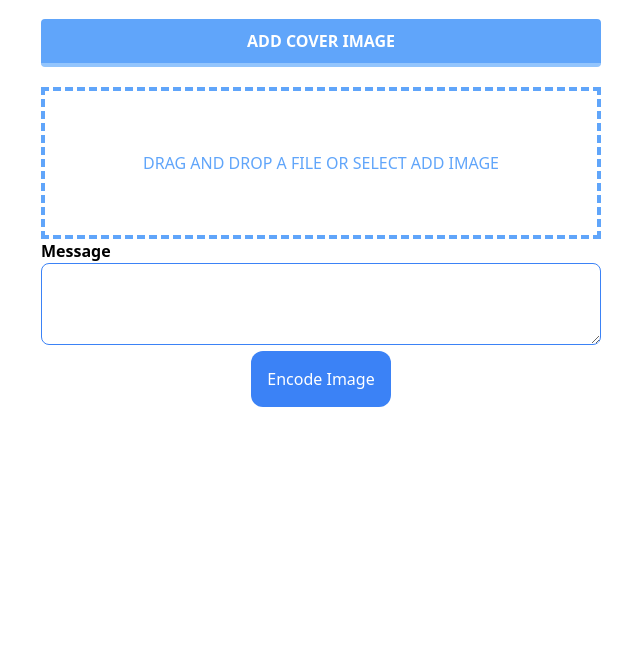
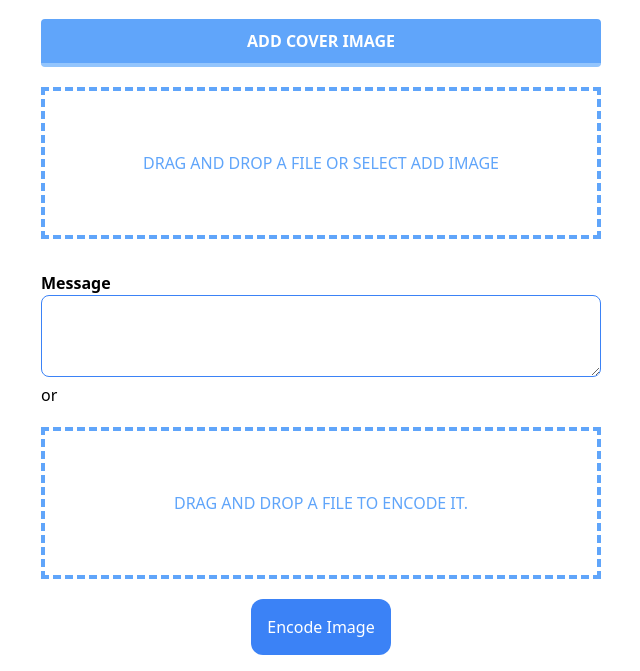
Before and after one commit to Fredpwol/Image-Steg, a Flask app: page / in a window 1280 px wide. Shown: the part 141-812 px from the top of the page, without its empty margins (319-959 px from the left). Before the commit the page ends 548 px from the top, so only its background shows below. Run offline with Flask 2, Linux system fonts and the light colour scheme; some libraries are stand-ins or nearby versions.

Commit message:
added more fields in form template

```diff
--- a/main/templates/index.html
+++ b/main/templates/index.html
@@ -6,9 +6,12 @@
   Hello Welcome to Image Steg!
 </h2>
 <form action="/" method="post" enctype="multipart/form-data">
+  {{ form.hidden_tag() }}
   <div class="file-upload">
-    <button class="file-upload-btn" type="button" onclick="$('.file-upload-input').trigger( 'click' )">{{ form.file.label }}</button>
+    <button class="file-upload-btn" type="button" onclick="$('.file-upload-input').trigger( 'click' )">{{
+      form.file.label }}</button>
 
+    <div class="mb-8">
       <div class="image-upload-wrap">
         {{ form.file(class_="file-upload-input", onchange="readURL(this);", accept="image/*") }}
         <!-- <input class="file-upload-input" type='file' onchange="readURL(this);" accept="image/*" /> -->
@@ -22,8 +25,27 @@
           <button type="button" onclick="removeUpload()" class="remove-image">Remove <span class="image-title">Uploaded Image</span></button>
         </div>
       </div>
+    </div>
     {{form.message.label(class_="font-bold text-l")}}
     {{ form.message(class_="container border border-blue-500 rounded-lg p-4 message-input") }}
+    <p>or</p>
+    <div class="mt-4">
+      <div class="image-upload-wrap">
+        {{ form.message_file(class_="file-upload-input", onchange="readURL(this);", accept="image/*") }}
+        <!-- <input class="file-upload-input" type='file' onchange="readURL(this);" accept="image/*" /> -->
+        <div class="drag-text">
+          <h3>Drag and drop a file to Encode it.</h3>
+        </div>
+      </div>
+      <div class="file-upload-content">
+        <img class="file-upload-image" src="#" alt="your image" />
+        <div class="image-title-wrap">
+          <button type="button" onclick="removeUpload()" class="remove-image">Remove <span class="image-title">Uploaded
+              File</span></button>
+        </div>
+      </div>
+    </div>
+    </div>
     <div class="flex justify-center">
       {{ form.submit(class_="bg-blue-500 rounded-xl shadow-l p-4 text-white") }}
     </div>
```
Lines whose indentation alone changed are shown as unchanged.
